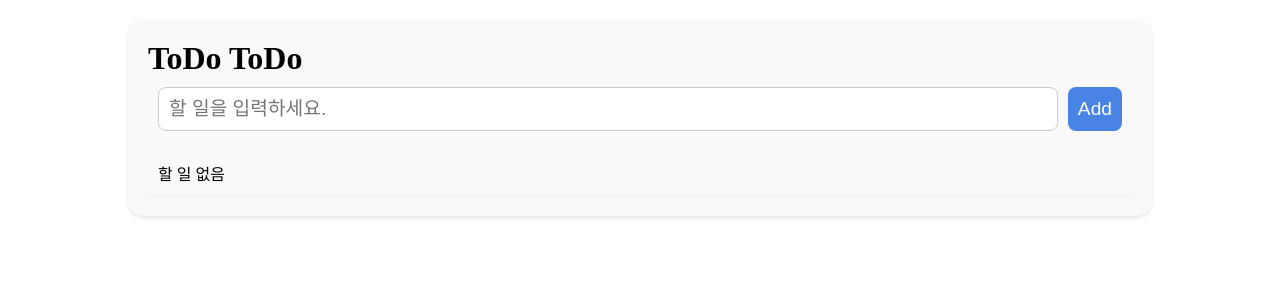
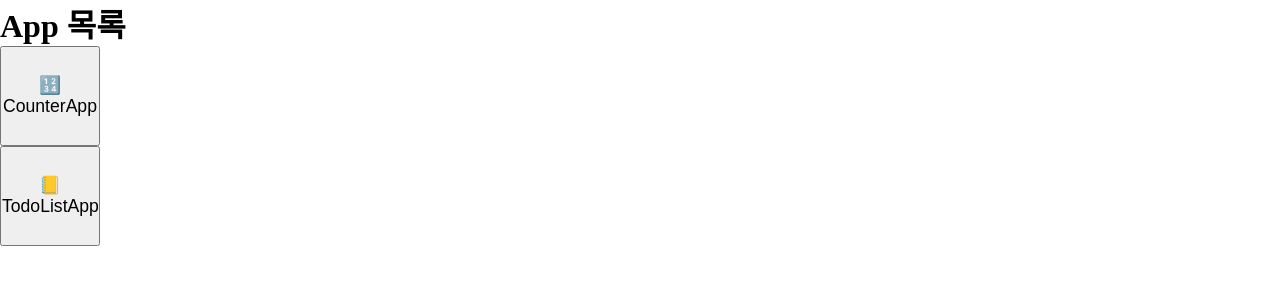
Before and after one commit to bambxxz1e/2026_Programming, a React (Vite) app: page / in a window 1280 px wide. Shown: the top 300 px of the page. Built offline with nearby package versions, Linux system fonts and the light colour scheme.

Commit message:
HomeApp, style={{}}

```diff
--- /dev/null
+++ b/src/HomeApp.jsx
@@ -0,0 +1,58 @@
+import { useState } from "react";
+import CounterApp from './CounterApp';
+import TodoListApp from './TodoListApp';
+
+function ButtonPageApp({setPage}) {
+    return(
+        <>
+            <h1>App 목록</h1>
+            <ul>
+                <li>
+                    <button
+                        onClick={() => setPage('counterapp')}
+                        style={{fontSize: "1.1rem", width: "100px", height: "100px"}}>🔢<br/>CounterApp</button>
+                </li>
+                <li>
+                    <button
+                        onClick={() => setPage('todolistapp')}
+                        style={{fontSize: "1.1rem", width: "100px", height: "100px"}}>📒<br/>TodoListApp</button>
+                </li>
+            </ul>
+        </>
+    )
+}
+
+export default function HomeApp(){
+    const [page, setPage] = useState('home');
+    return(
+        <>
+            {/* page가 home이면 <ButtonPageApp /> */}
+            {page === 'home' && <ButtonPageApp setPage={setPage} />}
+
+            {/* page가 home이 아니면 home으로 가는 버튼 만들기! */}
+            {page !== 'home' &&
+                <button
+                    onClick={() => setPage('home')}
+                    style={{
+                        position: 'fixed',
+                        left: '10px',
+                        bottom: '10px',
+                        cursor: 'pointer',
+                        borderRadius: '8px',
+                        backgroundColor: '#eee',
+                        border: 'none',
+                        padding: '6px',
+                    }}
+
+                >🏠HOME!!!</button>
+            }
+
+            {/* page가 counterapp이면 <CounterApp /> */}
+            {page === 'counterapp' && <CounterApp />}
+
+            {/* page가 todolistapp이면 <TodoListApp /> */}
+            {page === 'todolistapp' && <TodoListApp />}
+
+        </>
+    )
+}
--- a/src/main.jsx
+++ b/src/main.jsx
@@ -2,9 +2,10 @@
 import { createRoot } from 'react-dom/client'
 import './reset.css'
 import TodoListApp from './TodoListApp.jsx'
+import HomeApp from './HomeApp.jsx'
 
 createRoot(document.getElementById('root')).render(
   <StrictMode>
-    <TodoListApp />
+    <HomeApp />
   </StrictMode>,
 )
```
Also changed, not shown: 1 other file (tests, documents, lock files or other folders).
